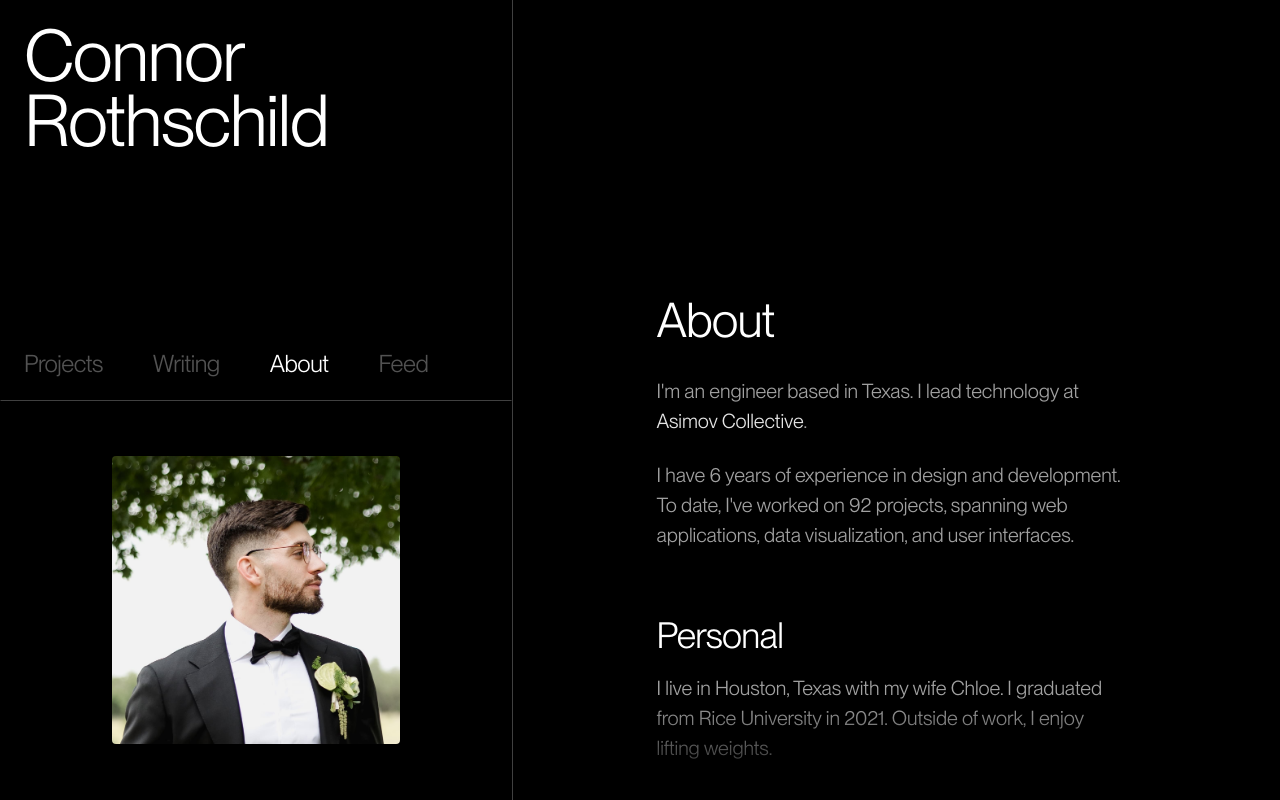
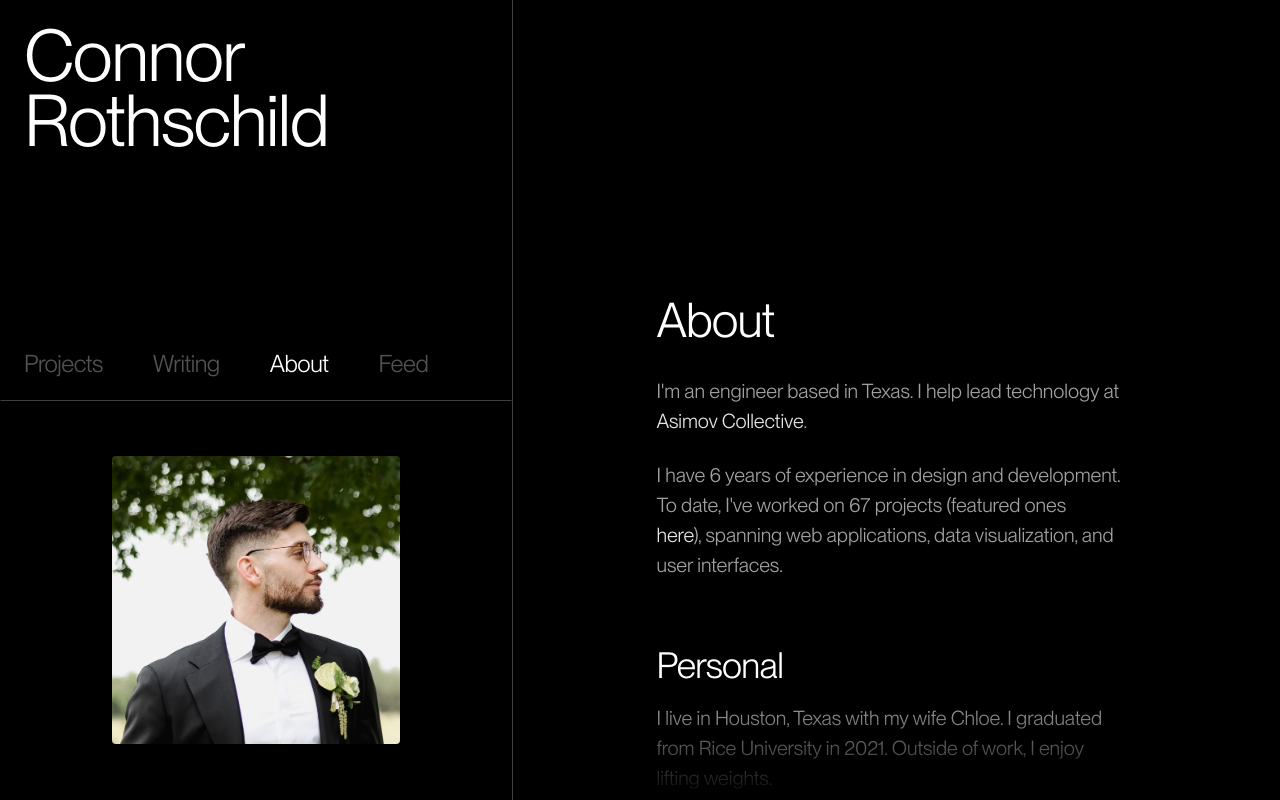
Before and after one commit to connorrothschild/.com, a Next.js app: page /about in a window 1280 px wide. Built offline with nearby package versions, Linux system fonts and the light colour scheme.

Commit message:
Update AboutPage content: Modify job title to "Director of Technology" and enhance project experience description with a link to featured projects.

```diff
--- a/src/app/about/page.tsx
+++ b/src/app/about/page.tsx
@@ -5,6 +5,7 @@ import RightSide from "@/components/sections/right-side";
 import ScrollAwareContent from "@/components/sections/bottom-box/scroll-aware-content";
 import { Metadata } from "next";
 import { generatePageMetadata } from "@/lib/metadata";
+import Link from "next/link";
 
 export const metadata: Metadata = generatePageMetadata({
   title: "About",
@@ -43,7 +44,7 @@ export default function AboutPage() {
 
             {/* Introduction */}
             <p className="text-neutral-400 font-light text-[20px] leading-[1.5] tracking-[-0.003em] mb-6 max-sm:text-[18px]">
-              I'm an engineer based in Texas. I lead technology at{" "}
+              I'm an engineer based in Texas. I help lead technology at{" "}
               <a
                 href="https://asimovcollective.com"
                 target="_blank"
@@ -57,8 +58,15 @@ export default function AboutPage() {
 
             <p className="text-neutral-400 font-light text-[20px] leading-[1.5] tracking-[-0.003em] mb-8 max-sm:text-[18px]">
               I have 6 years of experience in design and development. To date,
-              I've worked on 92 projects, spanning web applications, data
-              visualization, and user interfaces.
+              I've worked on 67 projects (featured ones{" "}
+              <Link
+                href="/"
+                className="text-neutral-200 underline-offset-4 decoration-neutral-200 decoration-[0.5px] font-light hover:text-white transition-colors"
+              >
+                here
+              </Link>
+              ), spanning web applications, data visualization, and user
+              interfaces.
             </p>
 
             {/* Background */}
--- a/src/content/posts/noone-is-anything.md
+++ b/src/content/posts/noone-is-anything.md
@@ -13,7 +13,7 @@ The internet sucks for many reasons. One of the things I've recently been thinki
 
 These people exist, but they're not representative. Most gym goers just enjoy their workouts. Most vegans just eat plant-based meals without lecturing anyone. Most politically engaged people have nuanced views and can talk about other things. But if your exposure to these groups comes mainly from the internet, you'd never know it.
 
-The internet has this fundamental problem: it shows us the loudest person in any group, and the loudest person is almost always the most annoying. This isn't just an observation about online culture—it's distorting how we understand and relate to each other.
+The internet has this fundamental problem: it shows us the loudest person in any group, and the loudest person is almost always the most annoying. Over time, this distorts how we understand and relate to each other.
 
 ## Being quiet gets you nowhere
 
--- a/src/lib/metadata.md
+++ b/src/lib/metadata.md
@@ -154,7 +154,7 @@ import { generatePersonJsonLd } from "@/lib/metadata";
 const personJsonLd = generatePersonJsonLd(
   "Connor Rothschild",
   "Interaction designer and engineer",
-  "Lead Technology at Asimov Collective",
+  "Director of Technology at Asimov Collective",
   { name: "Asimov Collective", url: "https://asimovcollective.com" },
   ["https://twitter.com/connorrothschild"]
 );
--- a/src/lib/metadata.ts
+++ b/src/lib/metadata.ts
@@ -17,7 +17,7 @@ const SITE_CONSTANTS = {
   WORK_INFO: {
     COMPANY: "Asimov Collective",
     COMPANY_URL: "https://asimovcollective.com",
-    JOB_TITLE: "Lead Technology at Asimov Collective",
+    JOB_TITLE: "Director of Technology at Asimov Collective",
   },
 } as const;
 
```
Also changed, not shown: src/content/posts/audacity-goes-the-furthest.md (+1 -1 lines).
